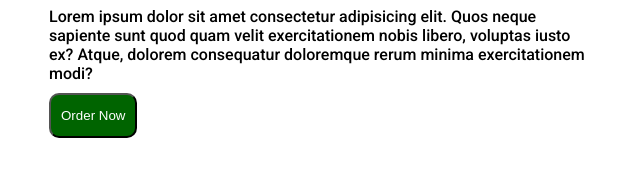
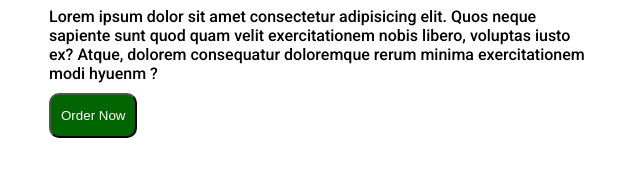
Before and after one commit to mjavedcoder/Food-Website, a plain HTML site: page index.html in a window 1280 px wide. Shown: the part 375-552 px from the top of the page, 625-1265 px from the left. Drawn offline with Linux system fonts and the light colour scheme.

Commit message:
Foodie-1

```diff
--- a/index.html
+++ b/index.html
@@ -33,7 +33,7 @@
             Lorem ipsum dolor sit amet consectetur adipisicing elit. Quos neque
             sapiente sunt quod quam velit exercitationem nobis libero, voluptas
             iusto ex? Atque, dolorem consequatur doloremque rerum minima
-            exercitationem modi?
+            exercitationem modi hyuenm ?
           </p>
           <button class="middle_btn">Order Now</button>
         </div>
```
